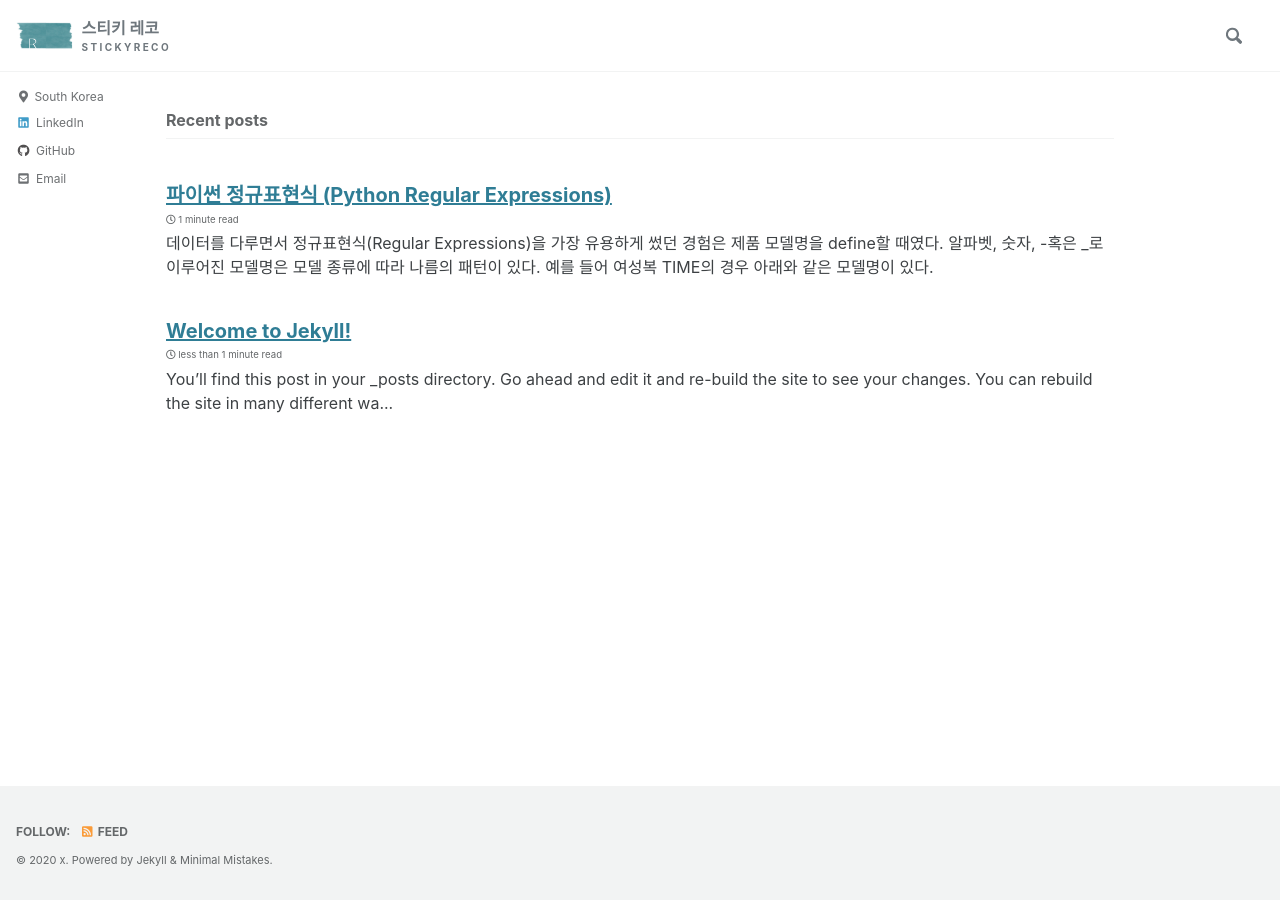
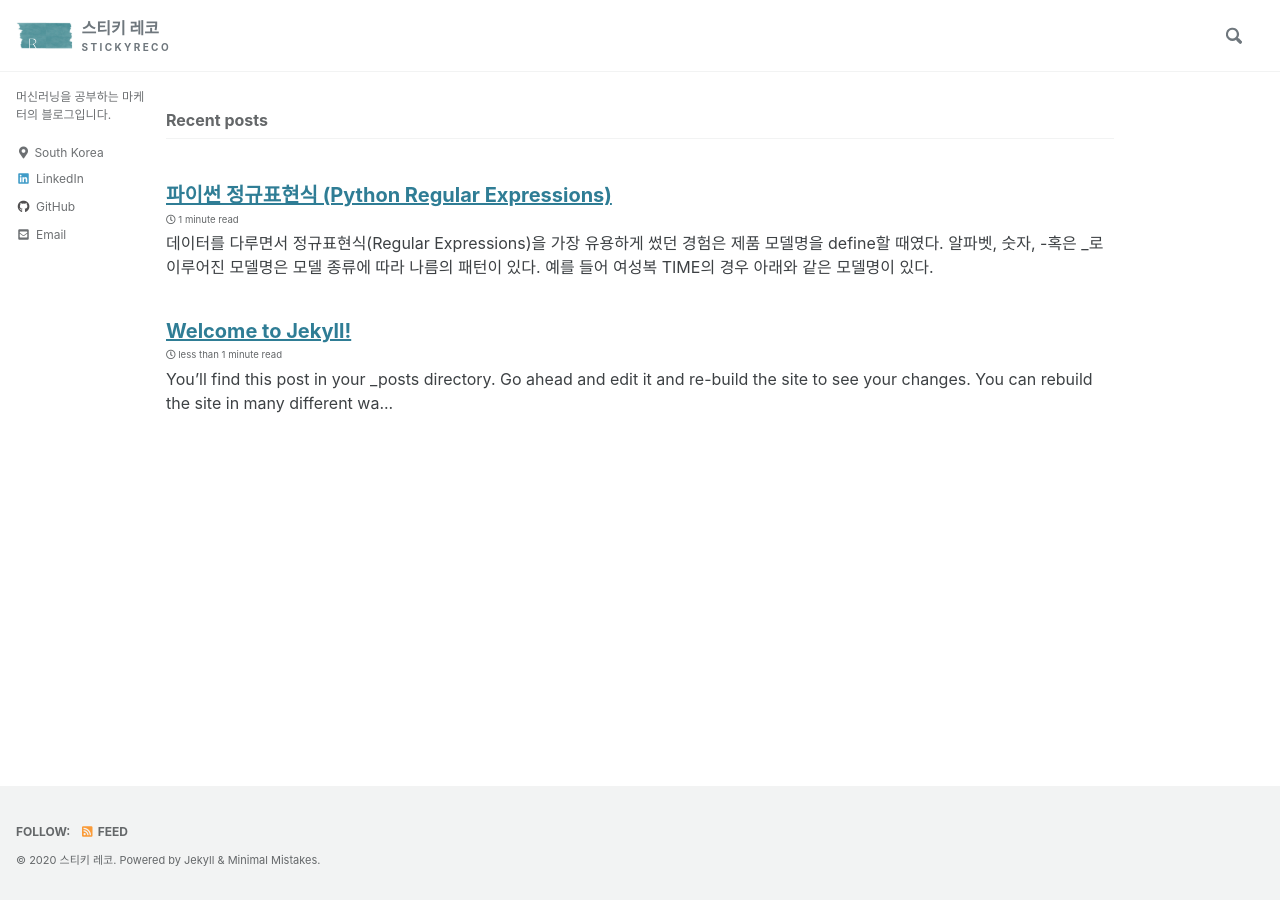
Before and after one commit to amoryoungakim/amoryoungakim.github.io, a Jekyll site: the page built from index.html, in a window 1280 px wide. Built offline with Jekyll 4.4.1, drawn with Linux system fonts in a browser that asks for light colours; cached includes are drawn as plain includes; the list of posts is cut into pages by our own code.

Commit message:
Update _config.yml

```diff
--- a/_config.yml
+++ b/_config.yml
@@ -19,8 +19,8 @@ locale                   : "en-US"
 title                    : "스티키 레코"
 title_separator          : "-"
 subtitle                 : "S T I C K Y R E C O"
-name                     : "x"
-description              : "머신러닝을 공부하는 마케터의 블로그입니다."
+name                     : #"x"
+description              : #"머신러닝을 공부하는 마케터의 블로그입니다."
 url                      : "https://amoryoungakim.github.io"
 baseurl                  : # the subpath of your site, e.g. "/blog"
 repository               : # GitHub username/repo-name e.g. "mmistakes/minimal-mistakes"
@@ -95,7 +95,7 @@ analytics:
 author:
   name             : #"yakim"
   avatar           : # path of avatar image, e.g. "/assets/images/bio-photo.jpg"
-  bio              : #"머신러닝을 공부하는 마케터입니다."
+  bio              : "머신러닝을 공부하는 마케터의 블로그입니다."
   email            : "amoryounga.kim@gmail.com"
   location         : "South Korea"
   links:
```
